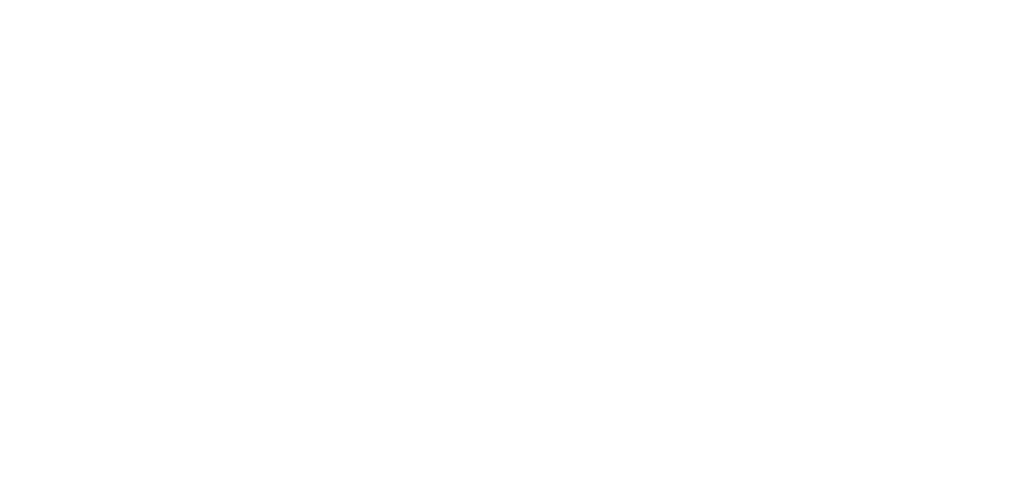
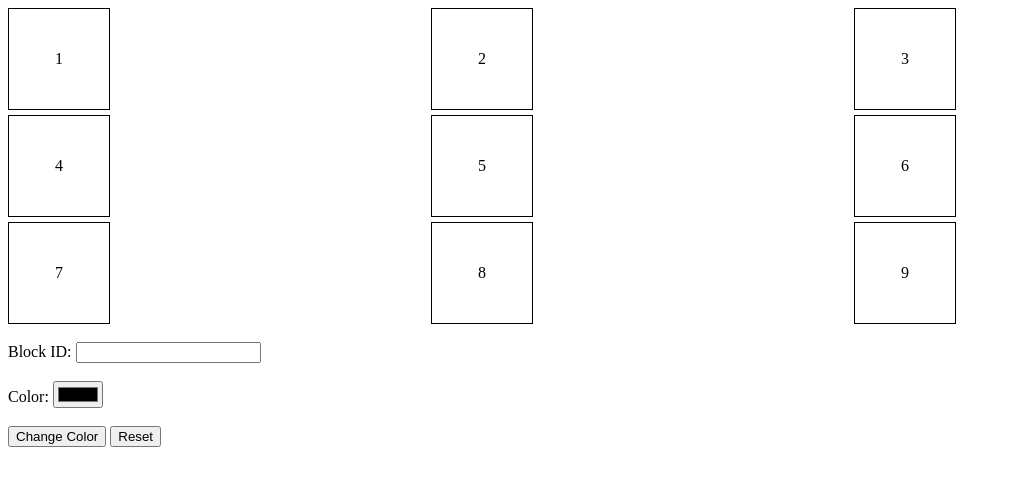
Before and after one commit to acciojob/Replit-Asian-Paints-MonisShakirSiddiqui, a website: page main.html in a window 1280 px wide. Shown: the whole page, without its empty margins (0-1011 px from the left). Drawn offline with Linux system fonts and the light colour scheme.

Commit message:
created a submission

```diff
--- a/main.html
+++ b/main.html
@@ -8,6 +8,20 @@
 
 <body>
 	<!-- the entire body must be written by student -->
+
+
+	<div id="grid-container"></div>
+  <br>
+  <label for="block_id">Block ID:</label>
+  <input type="text" id="block_id"><br><br>
+  <label for="colour_id">Color:</label>
+  <input type="color" id="colour_id"><br><br>
+  <button id="change_button">Change Color</button>
+  <button id="reset_button">Reset</button>
+
+
+
+
     <script type="text/javascript" src="./script.js">
 </script>
 
--- a/script.js
+++ b/script.js
@@ -1 +1,48 @@
 //your JS code here. If required.
+document.addEventListener('DOMContentLoaded', function() {
+  const gridContainer = document.getElementById('grid-container');
+  const changeButton = document.getElementById('change_button');
+  const resetButton = document.getElementById('reset_button');
+
+  // Function to create grid items
+  function createGrid() {
+    for (let i = 1; i <= 9; i++) {
+      const gridItem = document.createElement('div');
+      gridItem.classList.add('grid-item');
+      gridItem.id = i;
+      gridItem.textContent = i;
+      gridContainer.appendChild(gridItem);
+    }
+  }
+
+  // Function to change color of grid item
+  function changeColor(blockId, color) {
+    const block = document.getElementById(blockId);
+    if (block) {
+      block.style.backgroundColor = color;
+    }
+  }
+
+  // Function to reset all grid item colors
+  function resetColors() {
+    const gridItems = document.querySelectorAll('.grid-item');
+    gridItems.forEach(item => {
+      item.style.backgroundColor = 'transparent';
+    });
+  }
+
+  // Event listener for Change Color button
+  changeButton.addEventListener('click', function() {
+    const blockId = document.getElementById('block_id').value;
+    const color = document.getElementById('colour_id').value;
+    changeColor(blockId, color);
+  });
+
+  // Event listener for Reset button
+  resetButton.addEventListener('click', function() {
+    resetColors();
+  });
+
+  // Create grid on DOMContentLoaded
+  createGrid();
+});
--- a/styles.css
+++ b/styles.css
@@ -1 +1,16 @@
 /*  your css code here. If applicable */
+#grid-container {
+  display: grid;
+  grid-template-columns: repeat(3, 1fr);
+  gap: 5px;
+}
+
+.grid-item {
+  width: 100px;
+  height: 100px;
+  background-color: transparent;
+  border: 1px solid black;
+  display: flex;
+  justify-content: center;
+  align-items: center;
+}
```
